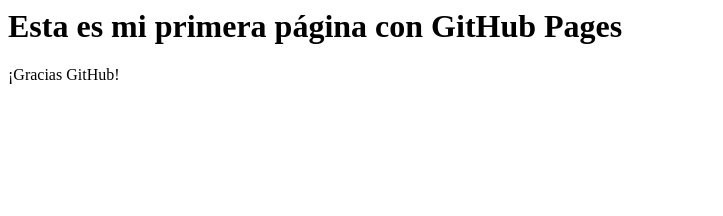
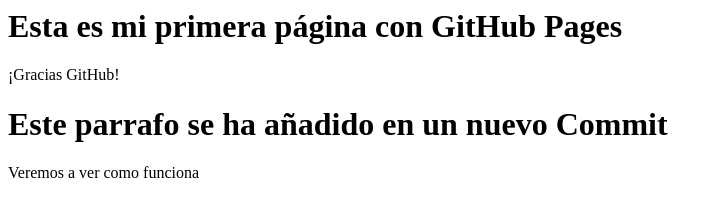
Before and after one commit to DT-ESP-008/Prueba2, a plain HTML site: page index.html in a window 1280 px wide. Shown: the whole page, without its empty margins (0-723 px from the left). Drawn offline with Linux system fonts and the light colour scheme.

Commit message:
Update index.html

```diff
--- a/index.html
+++ b/index.html
@@ -1,4 +1,6 @@
 <html>
 <h1> Esta es mi primera página con GitHub Pages </h1>
   <p>¡Gracias GitHub!</p>
+<h1> Este parrafo se ha añadido en un nuevo Commit </h1>
+  <p>Veremos a ver como funciona</p>
 </html>
```
